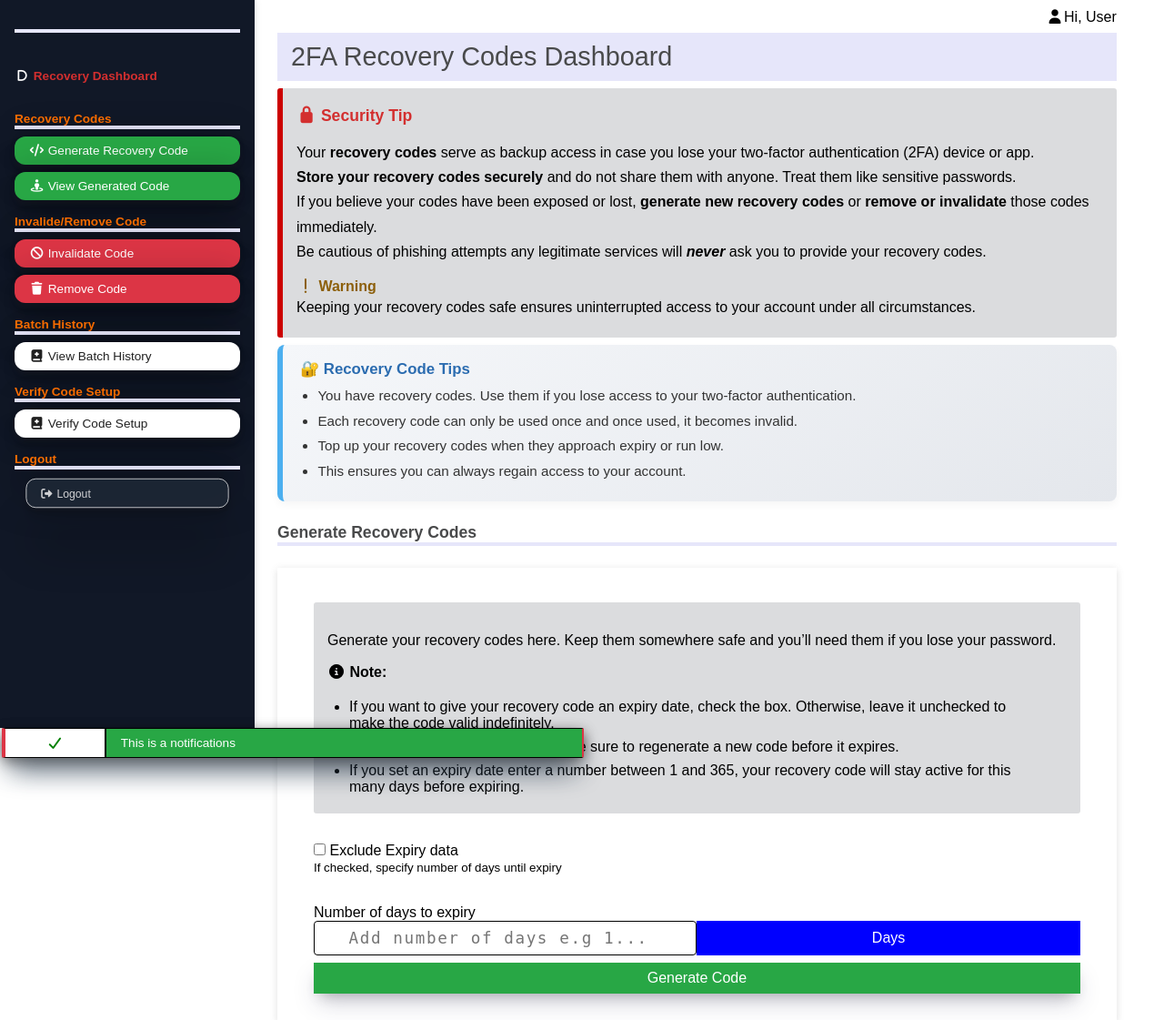
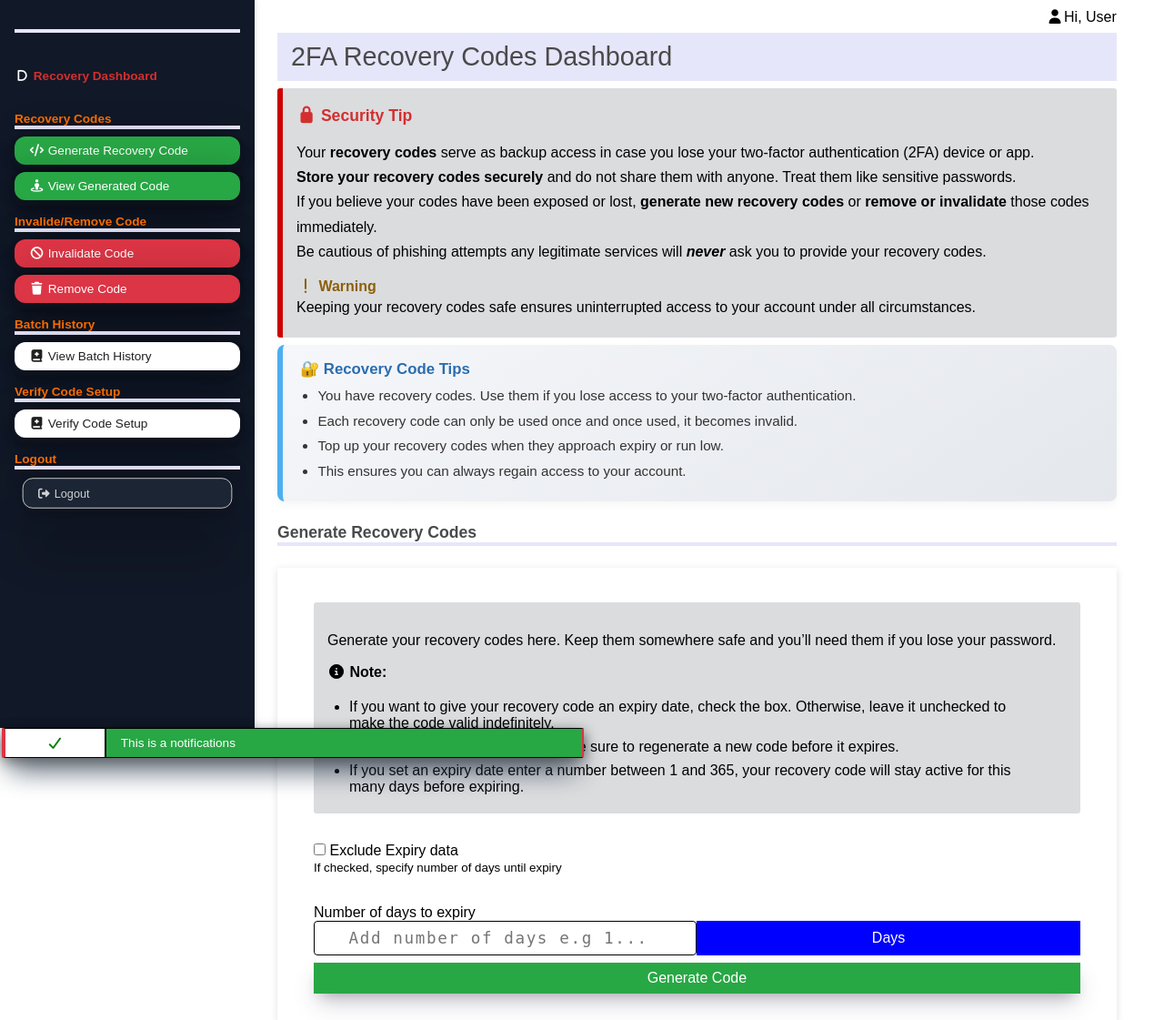
Before and after one commit to EgbieAndersonUku1/django_2fa_recovery_codes, a Django app: template django_auth_recovery_codes/templates/django_auth_recovery_codes/dashboard.html in a window 1280 px wide, with the pointer over the restyled element. Shown: the top 1121 px of the page at 91% size. Run offline with Django 3.2, Linux system fonts and the light colour scheme; the template is opened without the code that fills it, so the values that code supplies are empty; some web fonts are replaced.

```diff
--- a/django_auth_recovery_codes/static/django_recovery_codes/css/css.css
+++ b/django_auth_recovery_codes/static/django_recovery_codes/css/css.css
@@ -1099,7 +1099,7 @@ button {
 }
 
 button:hover {
-    transform: scale(0.9);
+    transform: scale(0.93);
     opacity: 0.8;
 }
 
```
